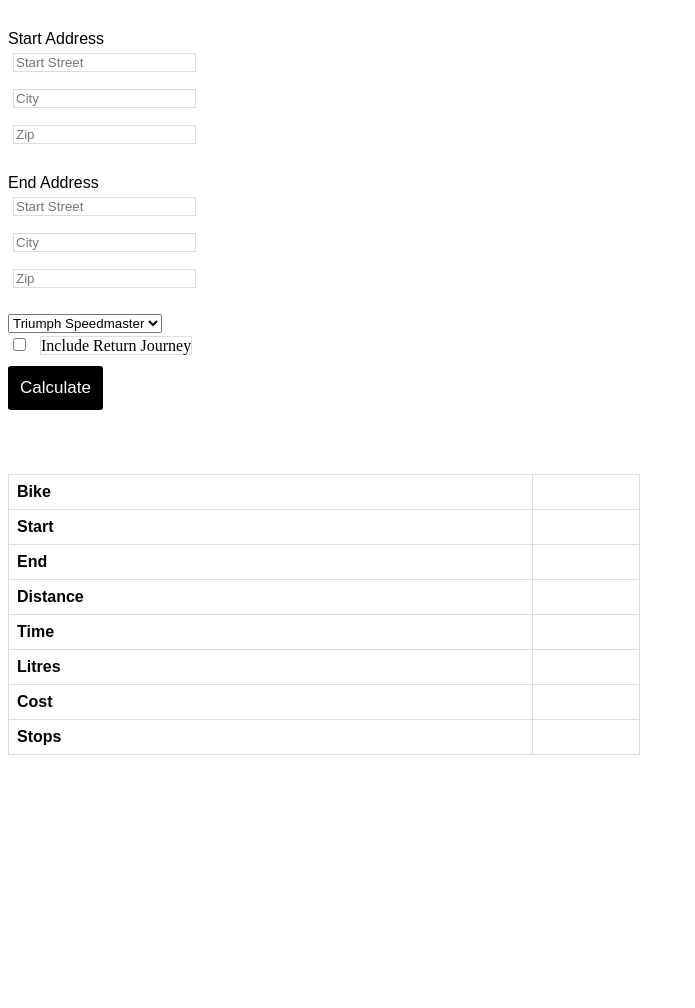
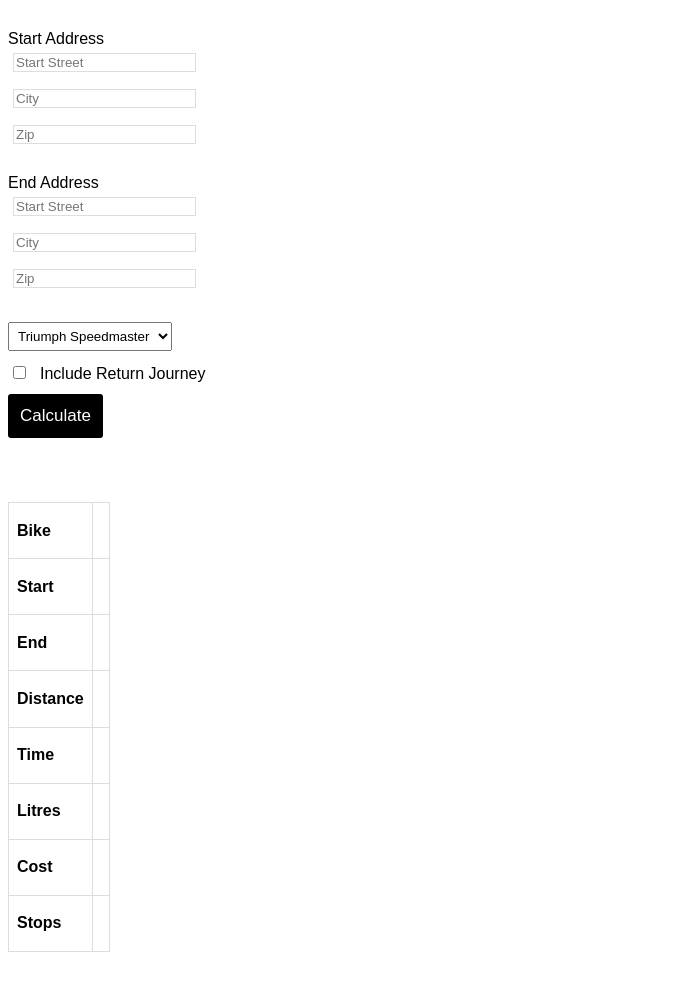
Before and after one commit to DeltaEcho192/Bike_fuel, a plain HTML site: page public-html/index.html in a window 1280 px wide. Shown: the whole page, without its empty margins (0-695 px from the left). Drawn offline with Linux system fonts and the light colour scheme.

Commit message:
CSS and layout update

```diff
--- a/public-html/index.html
+++ b/public-html/index.html
@@ -49,10 +49,9 @@
              placeholder="Zip">
 
     </div>
+
     <br>
-    <br>
-    <br>
-    <div>
+    <inline>
       <select id = "bikeList">
         <option value = "triumph_speedmaster">Triumph Speedmaster</option>
         <option value = "gs_1200">BMW GS 1200</option>
@@ -60,8 +59,8 @@
       </select>
       <br>
       <input type="checkbox" id="rtn" name="rtn">
-      <label for="rtn">Include Return Journey</label>
-    </div>
+      <label id="rtnLbl">Include Return Journey</label>
+    </inline>
 
     <div>
       <button onclick=apiCall()>Calculate</button>
@@ -105,9 +104,11 @@
         <th id="stopsTbl"></th>
       </tr>
     </table>
+    <inline class="mapFrame">
+      <iframe id="mapDisp" width="650px" height="450" frameborder="0" style="border:0"
+      allowfullscreen></iframe>
+    </inline>
   </div>
-  <iframe id="mapDisp" width="600" height="450" frameborder="0" style="border:0"
-   allowfullscreen></iframe>
 
   </body>
   <script src=directions.js></script>
--- a/public-html/style.css
+++ b/public-html/style.css
@@ -1,7 +1,8 @@
 table {
     font-family: arial, sans-serif;
     border-collapse: collapse;
-    width: 50%;
+    float: left;
+    height: 450px;
   }
 
   td, th {
@@ -17,7 +18,6 @@
 
   .form-group {
     margin: 30px auto;
-    height: 200px;
     font-family: arial, sans-serif;
     border-collapse: collapse;
   }
@@ -50,3 +50,19 @@
     cursor: pointer;
     font-size: 17px;
   }
+  .mapFrame
+  {
+    width: 650px;
+   padding: 50;
+  }
+  #bikeList
+  {
+    padding: 5;
+    margin: 10;
+    margin-left: auto;
+  }
+  #rtnLbl
+  {
+    font-family: Arial, sans-serif;
+    border: none;
+  }
```
